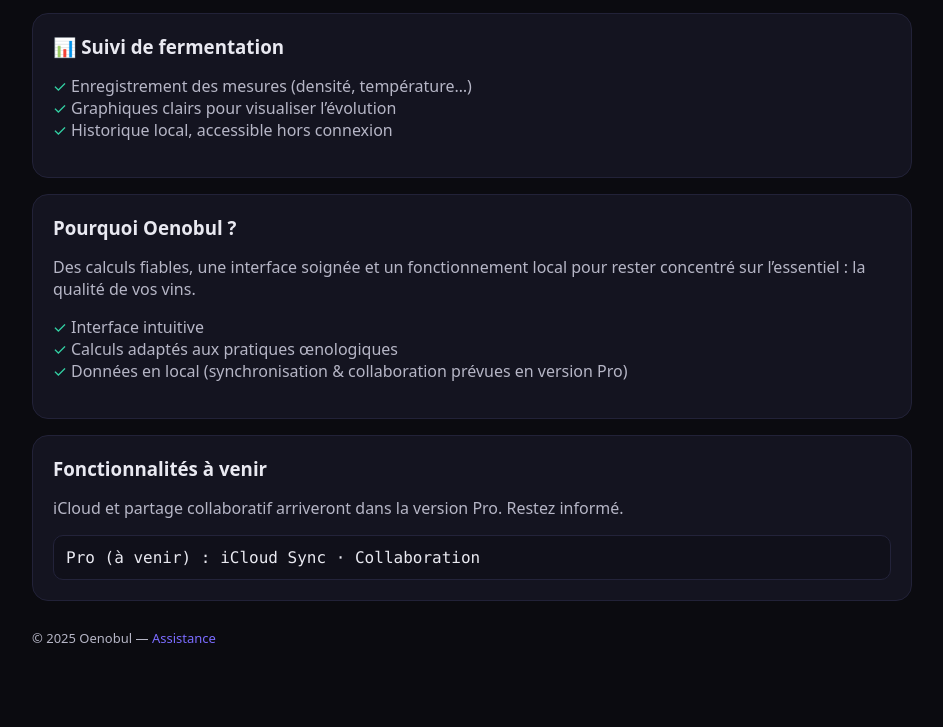
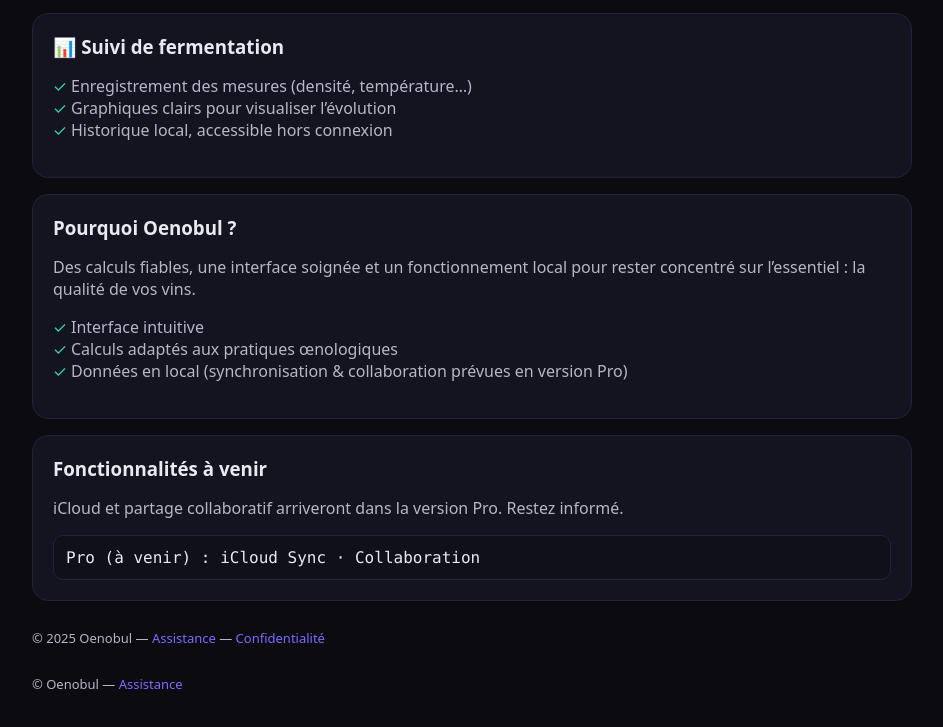
Before and after one commit to ducloslucas38350-tech/oenobul-site, a plain HTML site: page docs/index.html in a window 1280 px wide. Shown: the part 546-1273 px from the top of the page, without its empty margins (168-1111 px from the left). Drawn offline with Linux system fonts and the light colour scheme.

Commit message:
Update index.html

```diff
--- a/docs/index.html
+++ b/docs/index.html
@@ -72,6 +72,10 @@
         <div class="code">Pro (à venir) : iCloud Sync · Collaboration</div>
       </article>
     </section>
+<footer class="footer">
+  © <span id="y"></span> Oenobul — <a href="./support.html">Assistance</a> — <a href="./privacy.html">Confidentialité</a>
+  <script>document.getElementById('y').textContent = new Date().getFullYear();</script>
+</footer>
 
     <footer class="footer">
       © <span id="y"></span> Oenobul — <a href="./support.html">Assistance</a>
```
